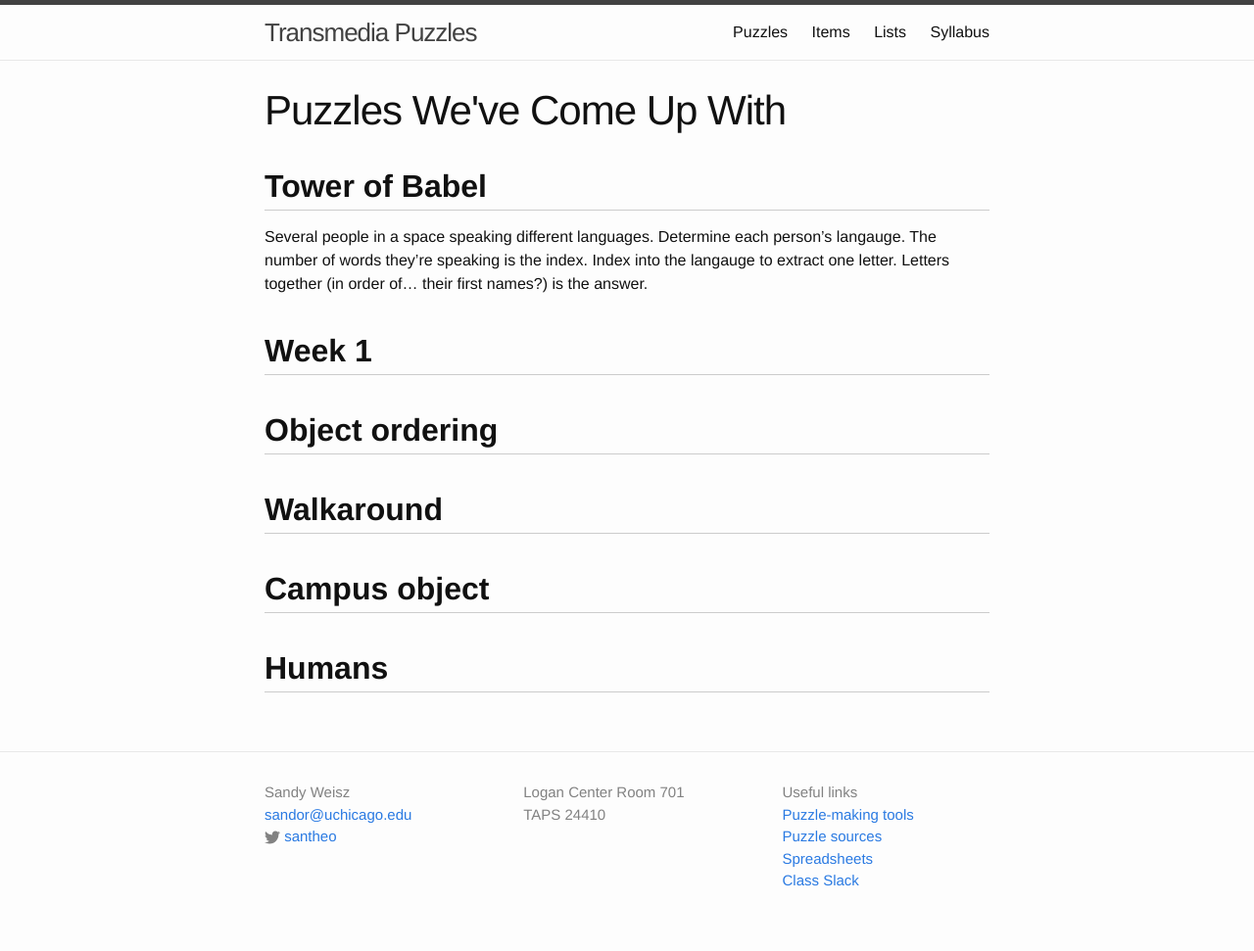
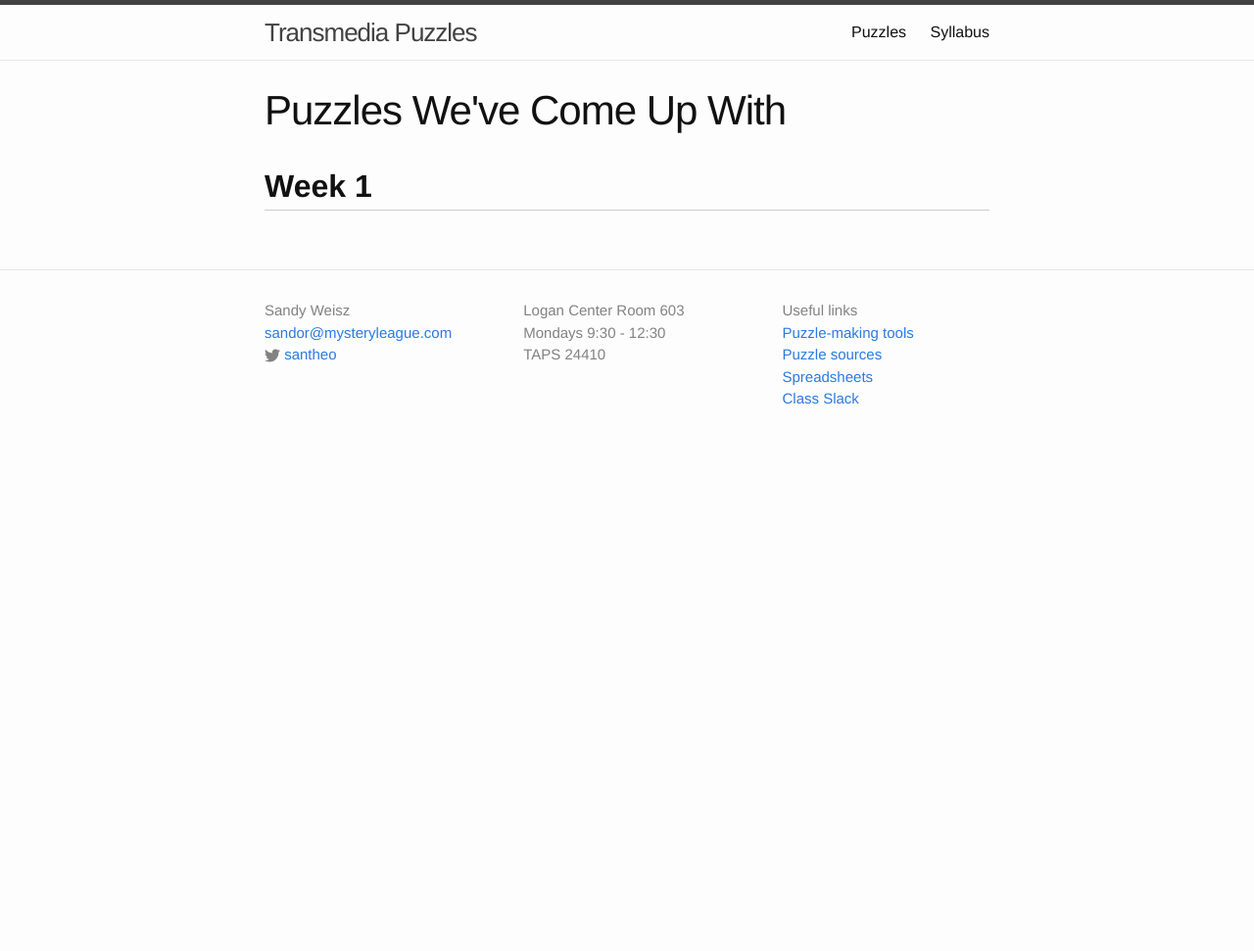
Before and after one commit to transmedia-puzzles/transmedia-puzzles.github.io, a Jekyll site: the page built from ideas.md, in a window 1280 px wide. Shown: the whole page at 98% size. Built offline with Jekyll 4.4.1, drawn with Linux system fonts in a browser that asks for light colours; after the commit the page ends 900 px from its top, so only the background shows below that.

Commit message:
Update for 2018

```diff
--- a/items.md
+++ b/2017-items.md
@@ -1,8 +1,7 @@
 ---
 layout: page
 title: Items on campus
-short: Items
-permalink: /items/
+permalink: /2017/items/
 ---
 
 ### Group 1
--- a/lists.md
+++ b/2017-lists.md
@@ -1,8 +1,7 @@
 ---
 layout: page
 title: Canonically Numbered Lists
-short: Lists
-permalink: /lists/
+permalink: /2017/lists/
 ---
 
 ### Group 1
--- a/_includes/footer.html
+++ b/_includes/footer.html
@@ -6,7 +6,7 @@
       <div class="footer-col footer-col-1">
         <ul class="social-media-list">
           <li>Sandy Weisz</li>
-          <li><a href="mailto:sandor@starterleague.com">sandor@uchicago.edu</a></li>
+          <li><a href="mailto:sandor@starterleague.com">sandor@mysteryleague.com</a></li>
           <li>
             <a href="https://twitter.com/santheo">
               <span class="icon  icon--twitter">
@@ -23,7 +23,8 @@
       </div>
 
       <div class="footer-col footer-col-1">
-          Logan Center Room 701<br>
+          Logan Center Room 603<br>
+          Mondays 9:30 - 12:30<br>
           TAPS 24410
       </div>
 
@@ -33,7 +34,7 @@
             <li><a href="https://airtable.com/shrYWulLgi9QmE4Ye/tblAHFXwTVHL23hLv">Puzzle-making tools</a></li>
             <li><a href="https://airtable.com/shrWoeVkouLQEgzfP/tblRxjGRjO0rXIJGA">Puzzle sources</a></li>
             <li><a href="https://docs.google.com/spreadsheets/d/18xebkzSj5kLoaTWOp2X6CCkN64N1xSX3wP3lXcnmy9k/edit?usp=sharing">Spreadsheets</a></li>
-            <li><a href="https://transmediapuzzles.slack.com">Class Slack</a></li>
+            <li><a href="https://tmpd2018.slack.com">Class Slack</a></li>
         </ul>
       </div>
     </div>
--- a/ideas.md
+++ b/ideas.md
@@ -5,16 +5,12 @@ short: Puzzles
 permalink: /ideas/
 ---
 
-## Tower of Babel
-
-Several people in a space speaking different languages. Determine each person's langauge. The number of words they're speaking is the index. Index into the langauge to extract one letter. Letters together (in order of… their first names?) is the answer.
-
 ## Week 1
 
-## Object ordering
+<!-- ## Object ordering -->
 
-## Walkaround
+<!-- ## Walkaround -->
 
-## Campus object
+<!-- ## Campus object -->
 
-## Humans
+<!-- ## Humans -->
```
Also changed, not shown: _posts/2017-03-23-1.md (renamed from _posts/2017-03-27-1.md, +1 -1 lines), syllabus.md (+6 -6 lines), Gemfile.lock, future/2017-04-03-2.md (renamed from _posts/2017-04-03-2.md), future/2017-04-10-3.md (renamed from _posts/2017-04-10-3.md), future/2017-04-17-4.md (renamed from _posts/2017-04-17-4.md), future/2017-04-24-5.md (renamed from _posts/2017-04-24-5.md), future/2017-05-01-6.md (renamed from _posts/2017-05-01-6.md), future/2017-05-08-7.md (renamed from _posts/2017-05-08-7.md), future/2017-05-15-8.md (renamed from _posts/2017-05-15-8.md).
